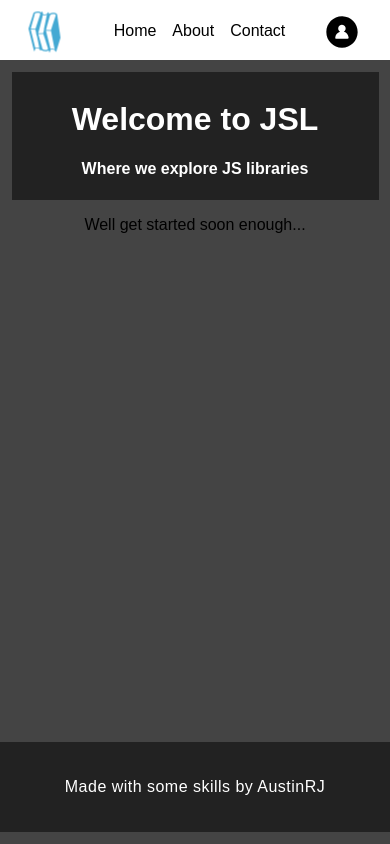
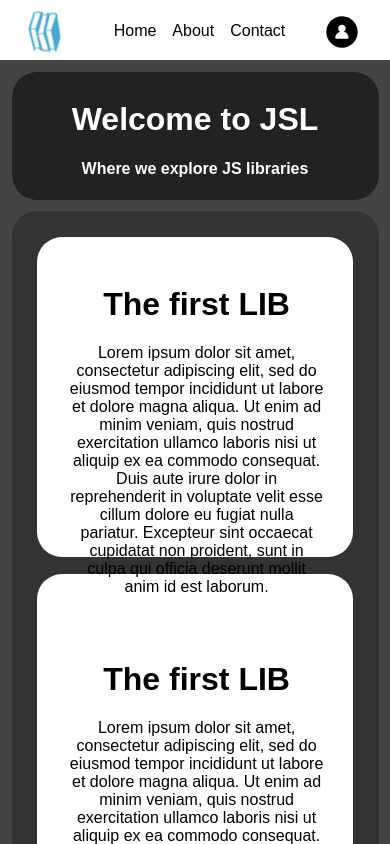
Before and after one commit to joha0033/library-blog, a React app: page / in a window 390 px wide. Shown: the top 844 px of the page. Built offline with nearby package versions, Linux system fonts and the light colour scheme.

Commit message:
list view working and responsive

```diff
--- a/src/components/App/App.css
+++ b/src/components/App/App.css
@@ -1,9 +1,10 @@
 .App {
+  width:auto;
   text-align: left;
-  height: 500px;
 }
 
 .header {
+  border-radius: 25px;
   align-items: center;
   margin: 3% auto;
   width: 80%;
@@ -28,14 +29,12 @@
 .intro {
   align-items: center;
   font-size: large;
-  height: 350px;
 }
 
 @media only screen and (max-width: 500px) {
 
   .App {
     text-align: center;
-    height: 500px;
   }
 
   .header {
@@ -43,7 +42,6 @@
     margin: 3% auto;
     width: 90%;
     background-color: #222;
-    height: 7em;
     padding:.5em;
     padding-bottom: .5em;
     color: white;
@@ -61,6 +59,5 @@
 
   .intro {
     font-size: medium;
-    height: 500px;
   }
 }
--- a/src/components/App/App.js
+++ b/src/components/App/App.js
@@ -4,6 +4,7 @@ import './App.css';
 import styles from './App.css';
 import Header from '../shared/header/Header.js'
 import Footer from '../shared/footer/Footer.js'
+import LibraryList from '../libraryList/libraryList.js'
 
 class App extends Component {
   render() {
@@ -14,9 +15,7 @@ class App extends Component {
           <h1 className={styles.title}>Welcome to JSL</h1>
           <h2 className={styles.subtitle}> Where we explore JS libraries</h2>
         </header>
-        <p className={styles.intro}>
-          Well get started soon enough...
-        </p>
+        <LibraryList />
         <Footer />
       </div>
     );
--- /dev/null
+++ b/src/components/libraryList/libraryItem/libraryItem.js
@@ -0,0 +1,43 @@
+import React from 'react'
+import styles from './style.libraryItem.css'
+
+class LibraryItem extends React.Component{
+  render() {
+    return (
+      <div className={styles.container}>
+
+        <div className={styles.imageContainer}>
+
+          <img alt="containerPic" className={styles.image} src="https://upload.wikimedia.org/wikipedia/commons/6/6a/JavaScript-logo.png"/>
+
+        </div>
+
+        <div className={styles.contentContainer}>
+
+          <div className={styles.title}>
+            <h1>The first LIB</h1>
+          </div>
+
+          <div >
+            <p className={styles.content}>
+              Lorem ipsum dolor sit amet, consectetur adipiscing elit,
+              sed do eiusmod tempor incididunt ut labore et dolore magna aliqua.
+              Ut enim ad minim veniam, quis nostrud exercitation ullamco
+              laboris nisi ut aliquip ex ea commodo consequat. Duis aute irure
+              dolor in reprehenderit in voluptate velit esse cillum dolore eu
+              fugiat nulla pariatur. Excepteur sint occaecat cupidatat non
+              proident, sunt in culpa qui officia deserunt mollit anim id est
+              laborum.
+            </p>
+          </div>
+
+        </div>
+
+      </div>
+
+    )
+  }
+
+}
+
+export default LibraryItem
--- /dev/null
+++ b/src/components/libraryList/libraryItem/style.libraryItem.css
@@ -0,0 +1,65 @@
+.container{
+  border-radius: 25px;
+  margin: 5%;
+  height: 25em;
+  background-color:white;
+}
+
+.imageContainer{
+  width:50%;
+  float:left;
+}
+.image{
+  border-radius: 25px;
+  margin: 5%;
+  width:75%;
+}
+
+.contentContainer{
+  display:inline;
+  float:right;
+  width:50%;
+  padding-top:5%;
+}
+.title{
+
+  color:black;
+}
+
+.content{
+  color:black;
+  padding-right:10%;
+}
+
+@media only screen and (max-width: 675px) {
+
+  .container{
+    border-radius: 25px;
+    height:20em;
+    background-color:white;
+  }
+
+  .imageContainer{
+    visibility: hidden;
+  }
+
+  .image{
+    width:1%;
+  }
+
+  .contentContainer{
+    display:inline-block;
+    width:90%;
+    padding-top:2%;
+  }
+
+  .title{
+    margin-right:10%;
+    color:black;
+  }
+
+  .content{
+    overflow: hidden;
+  }
+
+}
--- /dev/null
+++ b/src/components/libraryList/libraryList.js
@@ -0,0 +1,22 @@
+import React from 'react'
+import styles from './style.libraryList.css'
+import LibraryItem from './libraryItem/libraryItem.js'
+
+class LibraryList extends React.Component{
+  constructor(){
+    super()
+    this.state = {}
+  }
+  render() {
+    return (
+      <div className={styles.list}>
+        <LibraryItem />
+        <LibraryItem />
+        <LibraryItem />
+        <LibraryItem />
+      </div>
+    )
+  }
+}
+
+export default LibraryList
--- /dev/null
+++ b/src/components/libraryList/style.libraryList.css
@@ -0,0 +1,26 @@
+.list{
+  border-radius: 25px;
+  align-items: center;
+  margin: 3% auto;
+  width: 80%;
+  background-color: #333;
+  padding:.5em;
+  color: white;
+}
+
+/*
+ALOMST MID SIZE SCREEN!
+*/
+
+@media only screen and (max-width: 500px) {
+
+  .list{
+    border-radius: 25px;
+    align-items: center;
+    margin: 3% auto;
+    width: 90%;
+    background-color: #333;
+    color: white;
+  }
+
+}
--- a/src/components/shared/footer/style.Footer.css
+++ b/src/components/shared/footer/style.Footer.css
@@ -1,14 +1,14 @@
 .footer {
-  position:absolute;
+  /*position:absolute;*/
   display: flex;
   justify-content: center;
   align-items: center;
-  /*padding: 10px;*/
+  padding: 10px;
   background: #222;
   color: white;
   text-align: center;
   letter-spacing: 0.03em;
   margin-top: 10px;
-  width: 100%;
+  width: auto;
   height: 90px;
   }
```
